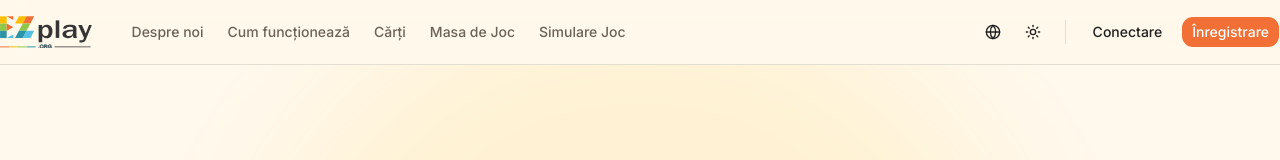
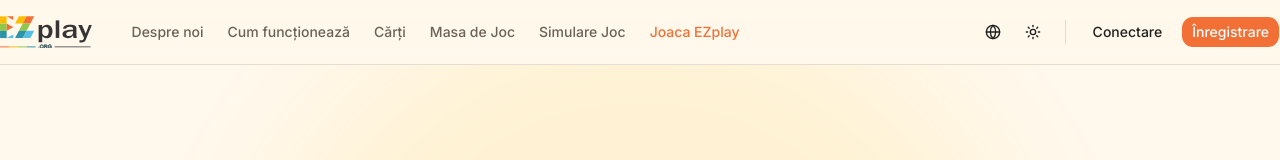
Before and after one commit to liviu1972-ctrl/EZplay, a Next.js app: page / in a window 1280 px wide. Shown: the top 160 px of the page. Built offline with nearby package versions, Linux system fonts and the light colour scheme; no server answers.

Commit message:
feat(nav): add Joaca EZplay link to navbar

```diff
--- a/src/components/layout/Navbar.tsx
+++ b/src/components/layout/Navbar.tsx
@@ -76,6 +76,12 @@ export function Navbar({ dict, user }: NavbarProps) {
             >
               {dict.nav.gameSimulation || "Simulare Joc"}
             </Link>
+            <Link
+              href="/ezplay"
+              className="flex items-center text-sm font-medium text-brand-orange hover:text-brand-orange/80 transition-colors"
+            >
+              Joaca EZplay
+            </Link>
           </nav>
         </div>
         <div className="flex items-center gap-2">
@@ -150,6 +156,12 @@ export function Navbar({ dict, user }: NavbarProps) {
                 >
                   {dict.nav.gameSimulation || "Simulare Joc"}
                 </Link>
+                <Link
+                  href="/ezplay"
+                  className="px-2 py-1 text-lg font-medium text-brand-orange hover:text-brand-orange/80 transition-colors"
+                >
+                  Joaca EZplay
+                </Link>
               </div>
               <div className="mt-auto flex flex-col gap-2">
                 <div className="flex items-center gap-2 mb-4">
```
